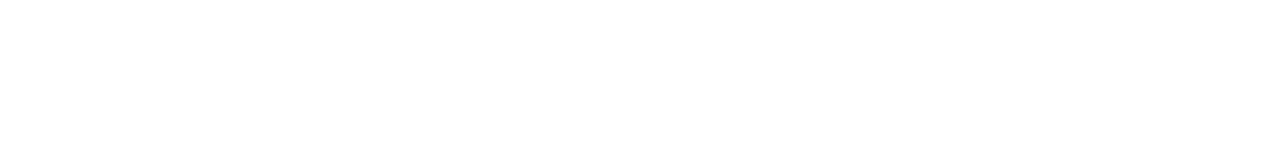
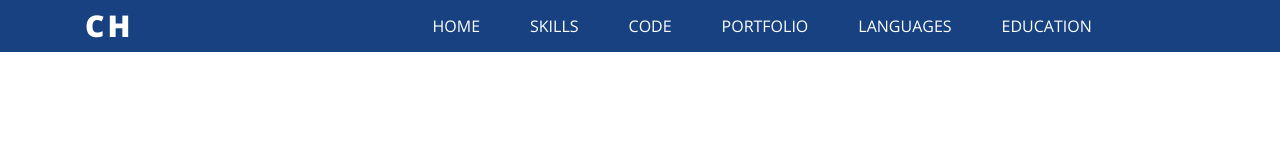
Before and after one commit to CholponAitieva/portfolio, a plain HTML site: page index.html in a window 1280 px wide. Drawn offline with nearby package versions, Linux system fonts and the light colour scheme.

Commit message:
Add header

```diff
--- a/css/style.css
+++ b/css/style.css
@@ -0,0 +1,74 @@
+:root {
+  --accent: #174180;
+  --accent-light: #3764a7;
+  --pure-white: #fff;
+}
+html {
+  box-sizing: border-box;
+  scroll-behavior: smooth;
+}
+
+*,
+*::before,
+*::after {
+  box-sizing: inherit;
+}
+body {
+  margin: 0;
+  font-family: "Open Sans", sans-serif;
+  color: var(--accent);
+}
+.container {
+  width: 1140px;
+  margin: 0 auto;
+  padding: 0 15px;
+}
+.header {
+  background-color: var(--accent);
+}
+.header a {
+  color: var(--pure-white);
+  text-decoration: none;
+}
+.header-nav {
+  padding: 11px 0;
+  min-height: 50px;
+  display: flex;
+  justify-content: space-between;
+  align-items: center;
+}
+.header-logo {
+  display: inline-block;
+  width: 20%;
+  font-size: 30px;
+  line-height: 30px;
+  font-weight: 800;
+  letter-spacing: 3px;
+}
+.header-logo img {
+  width: 100%;
+  height: 60px;
+  object-fit: contain;
+}
+.header-menu {
+  width: 78%;
+  display: flex;
+  flex-wrap: wrap;
+  justify-content: center;
+  gap: 20px;
+  margin: 0;
+  padding: 0;
+  list-style: none;
+}
+
+.header-menu-link {
+  font-size: 16px;
+  padding: 15px;
+  line-height: 16px;
+  padding: 15px 15px;
+  text-transform: uppercase;
+  transition: background-color 0.4s;
+}
+.header-menu-link:hover {
+  background-color: var(--accent-light);
+}
--- a/index.html
+++ b/index.html
@@ -5,9 +5,43 @@
     <meta http-equiv="X-UA-Compatible" content="IE=edge" />
     <meta name="viewport" content="width=device-width, initial-scale=1.0" />
     <title>Cholpon Aitiea</title>
+    <link rel="preconnect" href="https://fonts.googleapis.com" />
+    <link rel="preconnect" href="https://fonts.gstatic.com" crossorigin />
+    <link
+      href="https://fonts.googleapis.com/css2?family=Open+Sans:wght@300;400;700;800&display=swap"
+      rel="stylesheet"
+    />
     <link rel="stylesheet" href="css/style.css" />
   </head>
   <body>
-    <header></header>
+    <header class="header">
+      <div class="headre-inner">
+        <div class="container">
+          <nav class="header-nav">
+            <a href="#" class="header-logo">CH</a>
+            <ul class="header-menu">
+              <li class="header-menu-item">
+                <a href="#home" class="header-menu-link">Home</a>
+              </li>
+              <li class="header-menu-item">
+                <a href="#skills" class="header-menu-link">Skills</a>
+              </li>
+              <li class="header-menu-item">
+                <a href="#code" class="header-menu-link">Code</a>
+              </li>
+              <li class="header-menu-item">
+                <a href="#portfolio" class="header-menu-link">Portfolio</a>
+              </li>
+              <li class="header-menu-item">
+                <a href="#languages" class="header-menu-link">Languages</a>
+              </li><li class="header-menu-item">
+                <a href="#education" class="header-menu-link">Education</a>
+              </li>
+            </li>
+            </ul>
+          </nav>
+        </div>
+      </div>
+    </header>
   </body>
 </html>
```
